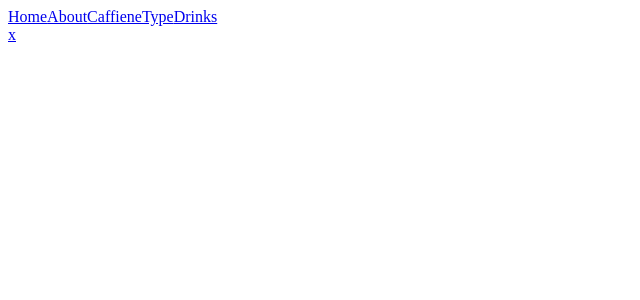
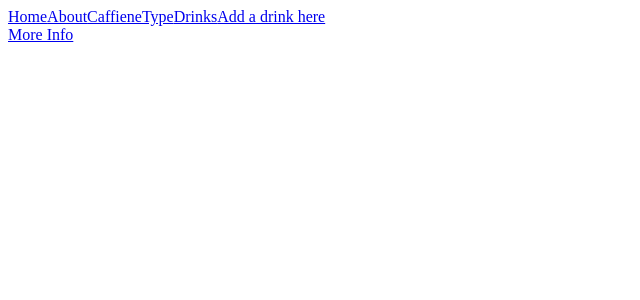
Before and after one commit to jascolil01/Website-for-Caffiene, a React (Create React App) app in the folder client/: page /Drinks in a window 1280 px wide. Shown: the top 300 px of the page, without its empty margins (0-640 px from the left). Built offline with nearby package versions, Linux system fonts and the light colour scheme.

Commit message:
added AddDrink.js

```diff
--- a/client/src/App.js
+++ b/client/src/App.js
@@ -6,6 +6,7 @@ import DrinkForm from './components/DrinkForm'
 import Drinks from './components/Drinks'
 import NavBar from './components/NavBar'
 import Home from './components/Home'
+import AddDrink from './components/AddDrink'
 import { Routes,Route } from 'react-router-dom'
 
 const App=()=> {
@@ -19,6 +20,7 @@ const App=()=> {
       <Route path="/CaffieneType" element ={<CaffieneType/>}/>
       <Route path="/Drinks/DrinkForm" element ={<DrinkForm/>}/>
       <Route path="/Drinks" element ={<Drinks/>}/>
+      <Route path="/AddDrink" element ={<AddDrink/>}/>
     </Routes>
 </div>
   )
--- /dev/null
+++ b/client/src/components/AddDrink.js
@@ -0,0 +1,7 @@
+import React from 'react'
+
+export default function AddDrink() {
+  return (
+    <div>AddDrink</div>
+  )
+}
--- a/client/src/components/Drinks.js
+++ b/client/src/components/Drinks.js
@@ -3,6 +3,6 @@ import { NavLink } from 'react-router-dom'
 
 export default function Drinks() {
   return (
-    <div><NavLink to ="/Drinks/DrinkForm">x</NavLink></div>
+    <div><NavLink to ="/Drinks/DrinkForm">More Info</NavLink></div>
   )
 }
--- a/client/src/components/NavBar.js
+++ b/client/src/components/NavBar.js
@@ -7,6 +7,7 @@ export default function NavBar() {
       <NavLink to="/About">About</NavLink>
       <NavLink to="/CaffieneType">CaffieneType</NavLink>
       <NavLink to="/Drinks">Drinks</NavLink>
+      <NavLink to ="/AddDrink">Add a drink here</NavLink>
     </nav>
 
 
```
